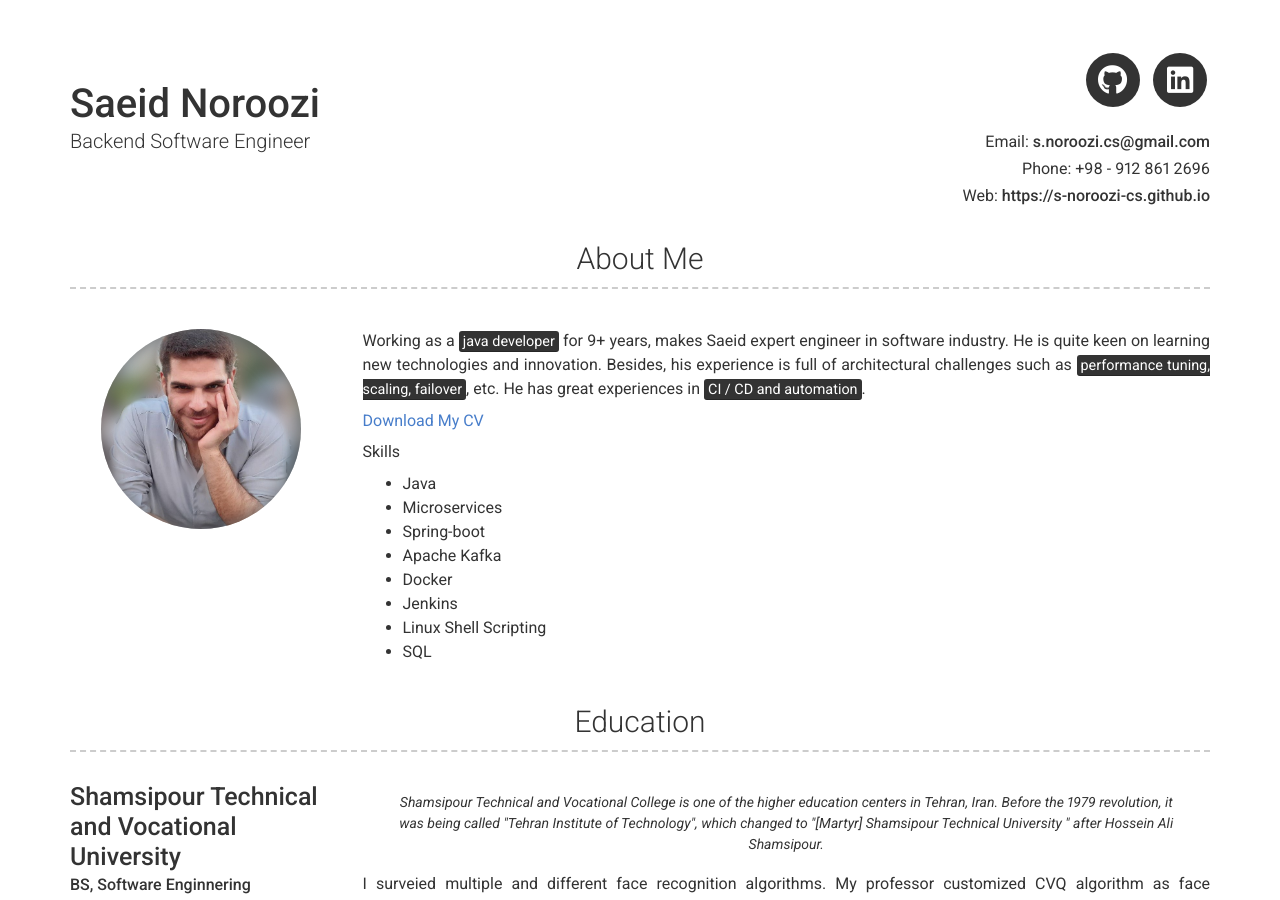
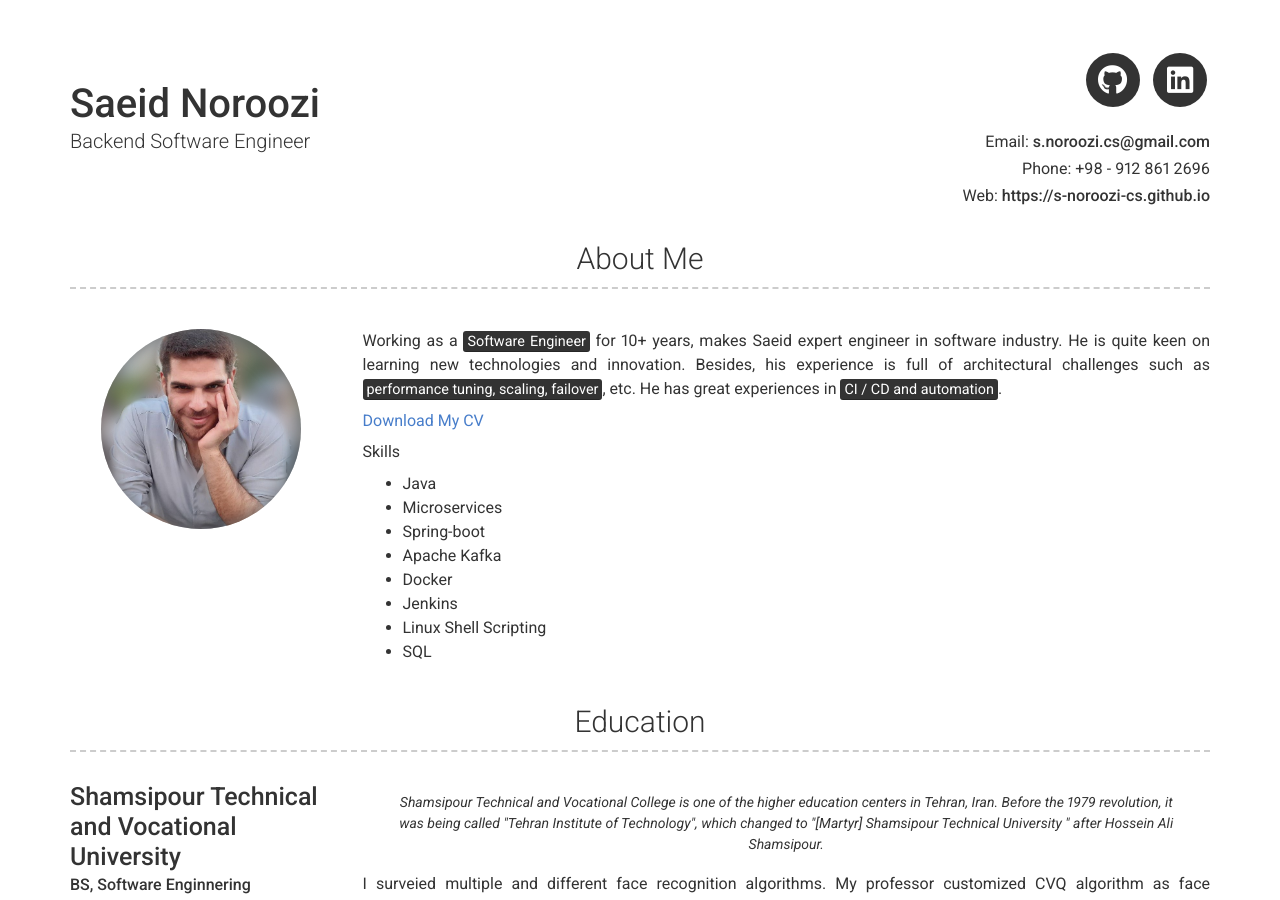
Before and after one commit to s-noroozi-cs/s-noroozi-cs.github.io, a Jekyll site: the page built from index.md, in a window 1280 px wide and 900 px high. Built offline with Jekyll 4.4.1, drawn with Linux system fonts in a browser that asks for light colours; nearby versions of some CDN libraries.

Commit message:
Update _config.yml

```diff
--- a/_config.yml
+++ b/_config.yml
@@ -24,7 +24,7 @@ linkedin_username: saeid-noroozi
 about_title: About Me
 about_profile_image: images/profile.jpg
 about_content: | # this will include new lines to allow paragraphs
-  Working as a <mark>java developer</mark> for 9+ years, makes Saeid expert engineer in software industry. He is quite keen on learning new technologies and innovation. Besides, his experience is full of architectural challenges such as <mark>performance tuning, scaling, failover</mark>, etc.  He has great experiences in <mark>CI / CD and automation</mark>.
+  Working as a <mark>Software Engineer</mark> for 10+ years, makes Saeid expert engineer in software industry. He is quite keen on learning new technologies and innovation. Besides, his experience is full of architectural challenges such as <mark>performance tuning, scaling, failover</mark>, etc.  He has great experiences in <mark>CI / CD and automation</mark>.
 
   <a href="documents/cv-saeid-noroozi.pdf" target="_blank">Download My CV</a>
 
```
